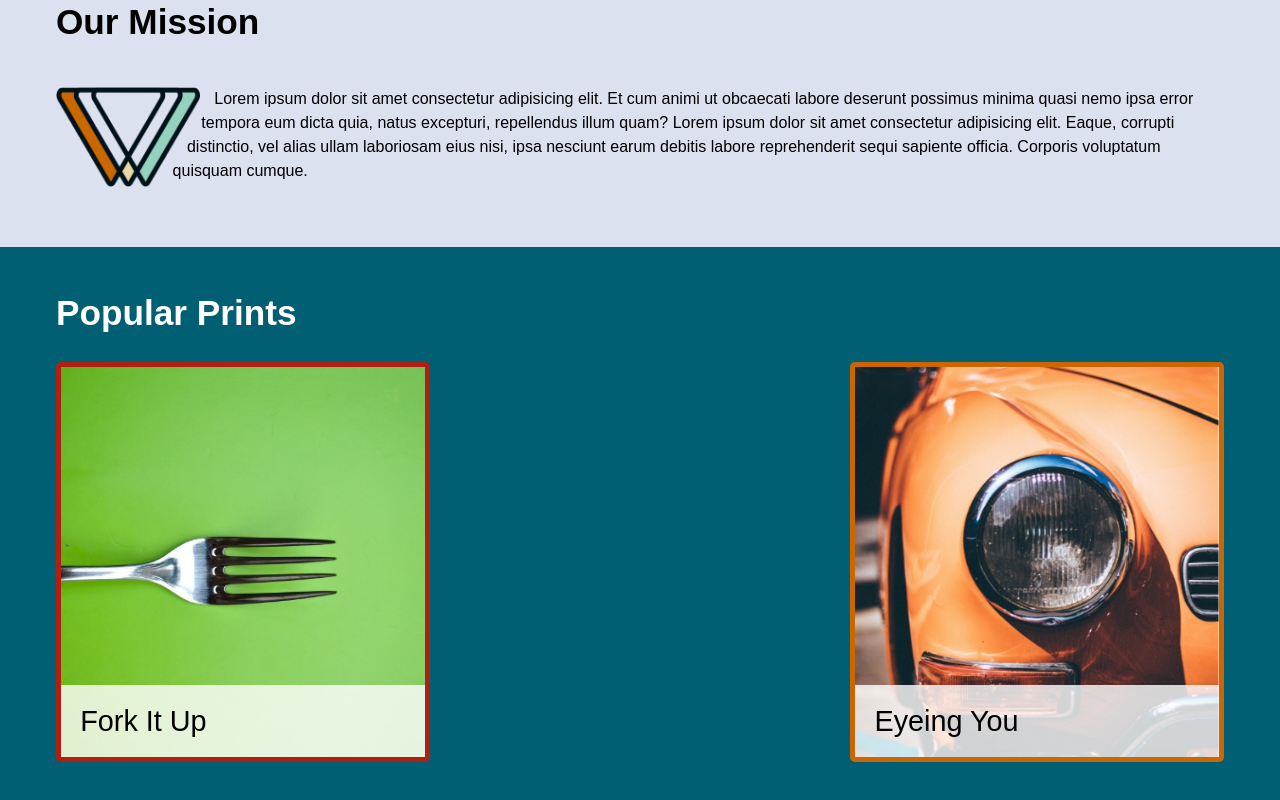
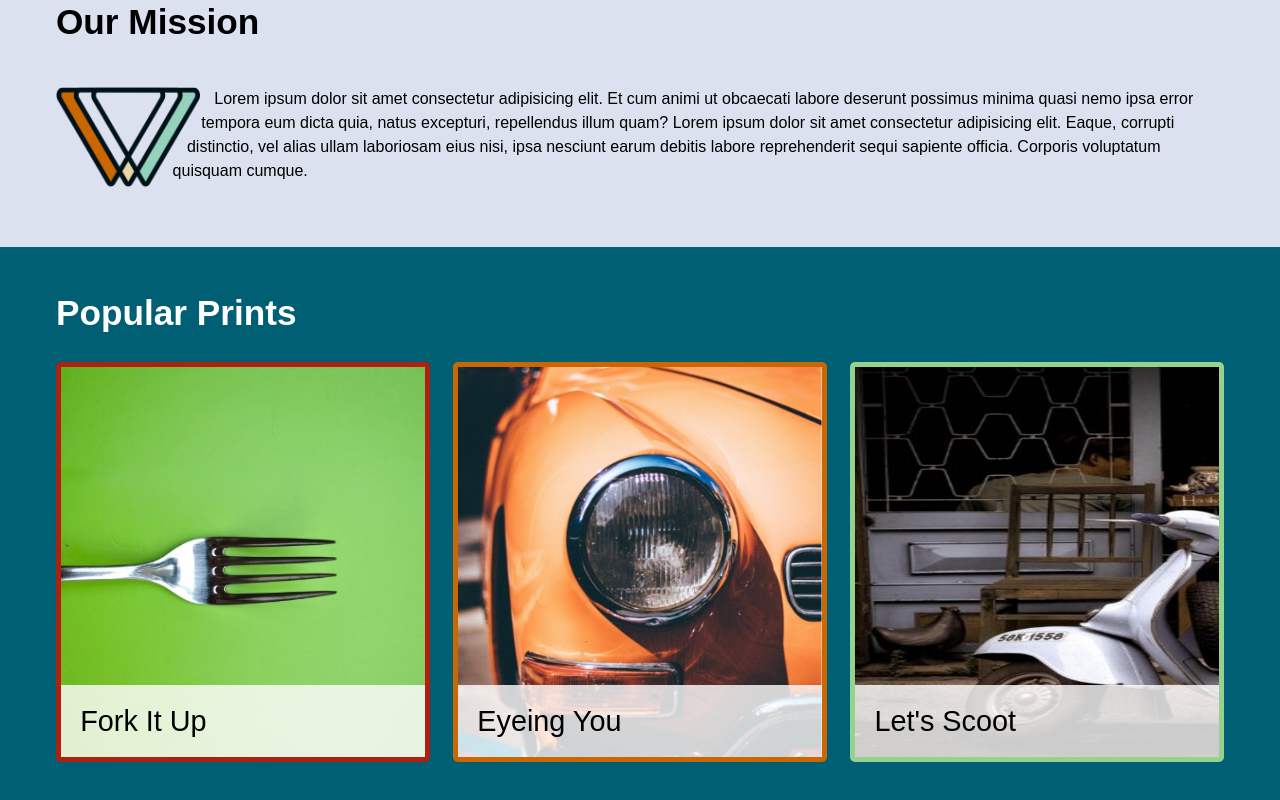
Before and after one commit to Murtuza-Ahmed/react-class-project, a React (Vite) app in the folder react-wall-of-wander-MUI/: page / in a window 1280 px wide. Shown: the part 448-1248 px from the top of the page. Built offline with nearby package versions, Linux system fonts and the light colour scheme.

Commit message:
component complete

```diff
--- /dev/null
+++ b/react-wall-of-wander-MUI/src/components/component/Popular-print-childs.jsx
@@ -0,0 +1,24 @@
+import scooty from "../../assets/image/lets-scoots.jpg";
+function PopularPrintChilds() {
+  return (
+    <>
+      <div className="li">
+        <figure className="color-green">
+          <source media="(min-width: 500px)" srcSet={scooty} />
+          <img src={scooty} alt="Scooty" className="image-width" />
+          <figcaption>
+            <a
+              href="https://www.google.com/search?q=scoot+old+pic&sca_esv=561856720&tbm=isch&sxsrf=AB5stBgZFXXpRZIfBdExv8zlNWGr7xglGg:1693552201303&source
+                                    =lnms&sa=X&ved=2ahUKEwiuy_fK7YiBAxWOU6QEHbC9C2sQ_AUoAXoECAYQAw&biw=1280&bih=683&dpr=1"
+              target="_blank"
+            >
+              Let's Scoot
+            </a>
+          </figcaption>
+        </figure>
+      </div>
+    </>
+  );
+}
+
+export default PopularPrintChilds;
--- a/react-wall-of-wander-MUI/src/components/component/PopularPrintChild.jsx
+++ b/react-wall-of-wander-MUI/src/components/component/PopularPrintChild.jsx
@@ -1,4 +1,5 @@
 import eyeing from "../../assets/image/eyeing-you.jpg";
+import PopularPrintChilds from "./Popular-print-childs";
 function PopularPrintChild() {
   return (
     <>
@@ -17,6 +18,7 @@ function PopularPrintChild() {
           </figcaption>
         </figure>
       </div>
+      <PopularPrintChilds />
     </>
   );
 }
```
